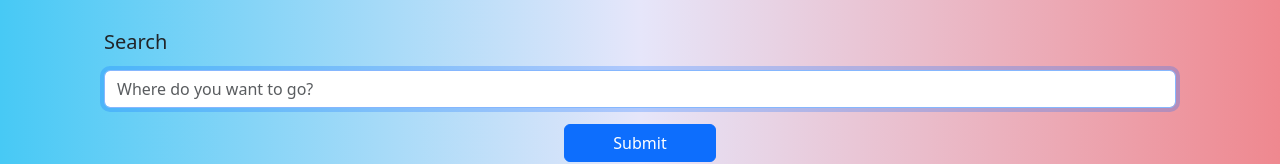
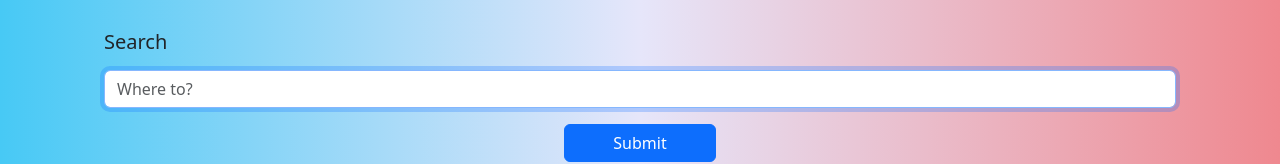
Before and after one commit to janbalangue/near-me-app, a React (Create React App) app: page / in a window 1280 px wide. Shown: the part 321-485 px from the top of the page. Built offline with nearby package versions, Linux system fonts and the light colour scheme.

Commit message:
change placeholders

```diff
--- a/src/features/home/HomeSearchForm.js
+++ b/src/features/home/HomeSearchForm.js
@@ -19,7 +19,7 @@ const HomeSearchForm = () => {
               className="form-control"
               id="search"
               name="search"
-              placeholder="Where do you want to go?"
+              placeholder="Where to?"
               type="search"
               autoFocus
             />
--- a/src/pages/SearchPage.js
+++ b/src/pages/SearchPage.js
@@ -48,7 +48,7 @@ const SearchPage = () => {
       <Input
         id="filter"
         name="filter"
-        placeholder="Type here to filter the places below"
+        placeholder="Type here to filter"
         type="search"
         onChange={handleChange}
         autoFocus
```
